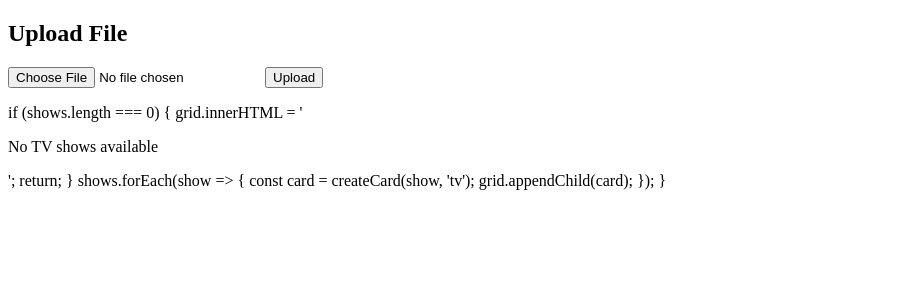
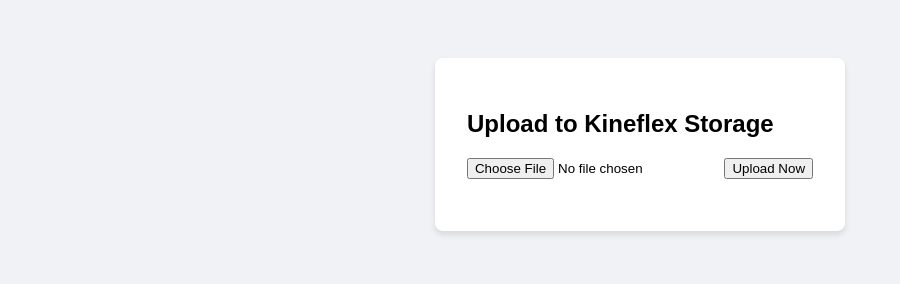
Before and after one commit to lakshya999pro/Filxtest, a website: page public/index.html in a window 1280 px wide. Shown: the whole page, without its empty margins (0-900 px from the left). Drawn offline with Linux system fonts and the light colour scheme.

Commit message:
Update index.html

```diff
--- a/public/index.html
+++ b/public/index.html
@@ -1,45 +1,50 @@
 <!DOCTYPE html>
-<html>
+<html lang="en">
 <head>
-  <title>Admin Upload</title>
+    <meta charset="UTF-8">
+    <title>Kineflex Cloud Upload</title>
+    <style>
+        body { font-family: sans-serif; display: flex; flex-direction: column; align-items: center; padding: 50px; background: #f0f2f5; }
+        .card { background: white; padding: 2rem; border-radius: 8px; box-shadow: 0 4px 6px rgba(0,0,0,0.1); }
+        #link { margin-top: 20px; word-break: break-all; color: blue; }
+    </style>
 </head>
 <body>
+    <div class="card">
+        <h2>Upload to Kineflex Storage</h2>
+        <input type="file" id="fileInput">
+        <button onclick="uploadFile()">Upload Now</button>
+        <div id="status"></div>
+        <div id="link"></div>
+    </div>
 
-<h2>Upload File</h2>
-<input type="file" id="file">
-<button onclick="upload()">Upload</button>
+    <script>
+        async function uploadFile() {
+            const fileInput = document.getElementById('fileInput');
+            const status = document.getElementById('status');
+            const linkDiv = document.getElementById('link');
 
-<p id="out"></p>
+            if (fileInput.files.length === 0) return alert("Select a file");
 
-<script>
-async function upload() {
-  const f = document.getElementById("file").files[0];
-  if (!f) return alert("Select file");
+            const formData = new FormData();
+            formData.append('file', fileInput.files[0]);
 
-  const fd = new FormData();
-  fd.append("file", f);
+            status.innerText = "Uploading...";
+            linkDiv.innerHTML = "";
 
-  const res = await fetch("http://localhost:3000/upload", {
-    method: "POST",
-    body: fd
-  });
+            try {
+                const response = await fetch('/upload', { method: 'POST', body: formData });
+                const data = await response.json();
 
-  const j = await res.json();
-  document.getElementById("out").innerHTML =
-    j.success ? `<a href="${j.url}" target="_blank">${j.url}</a>` : "Upload failed";
-}
-</script>
-
-</body>
-</html>            if (shows.length === 0) {
-                grid.innerHTML = '<p class="no-content">No TV shows available</p>';
-                return;
+                if (data.success) {
+                    status.innerText = "Upload Successful!";
+                    linkDiv.innerHTML = `<a href="${data.downloadLink}" target="_blank">${data.downloadLink}</a>`;
+                } else {
+                    status.innerText = "Error: " + data.error;
+                }
+            } catch (err) {
+                status.innerText = "Upload failed.";
             }
-
-            shows.forEach(show => {
-                const card = createCard(show, 'tv');
-                grid.appendChild(card);
-            });
         }
     </script>
 </body>
```
